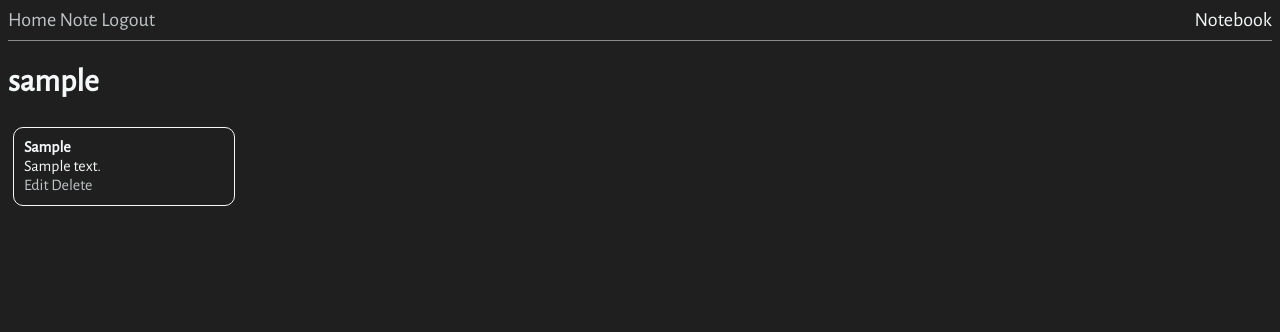
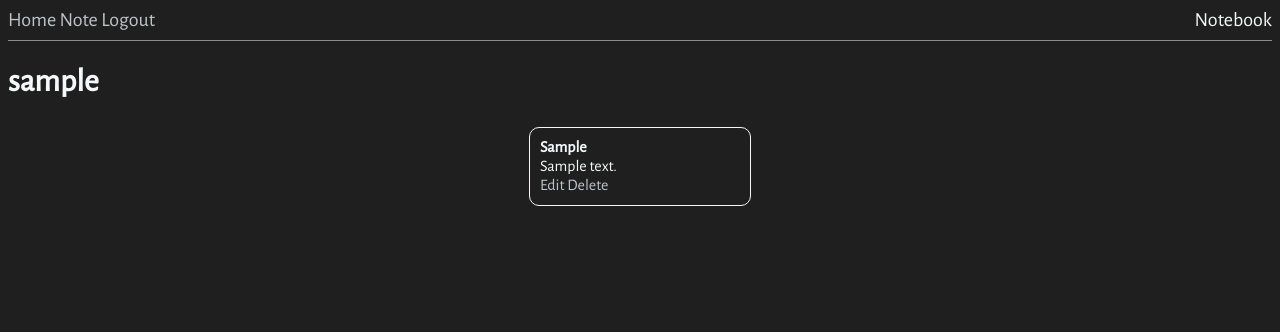
Before and after one commit to ResetMind/notebook, a Flask app: page / in a window 1280 px wide. Shown: the top 332 px of the page. Run offline with Flask 2, Linux system fonts and the light colour scheme; a user stored in the database is signed in; tables that the repository leaves empty hold one stand-in row (values such as "Sample post").

Commit message:
Блоки отцентрированы

```diff
--- a/app/static/css/styles.css
+++ b/app/static/css/styles.css
@@ -3,6 +3,11 @@ body {
     color: #f4f8f9;
     font-family: 'Alegreya Sans', sans-serif, "Lucida Sans Unicode";
     text-align: justify;
+}
+
+.content {
+    max-width: 1280px;
+    margin: 0 auto;
 }
 
 header {
@@ -36,7 +41,7 @@ hr {
 }
 
 .note_blocks {
-    /*display: inline-block;*/
+    margin:0 auto;
 }
 
 .note_block p {
--- a/app/templates/base.html
+++ b/app/templates/base.html
@@ -5,6 +5,7 @@
     <link href="https://fonts.googleapis.com/css?family=Alegreya+Sans&display=swap" rel="stylesheet">
 </head>
 <body>
+<div class="content">
     <header>
         <a href="{{ url_for('index') }}">Home</a>
         {% if current_user.is_anonymous %}
@@ -14,10 +15,9 @@
             <a href="{{ url_for('logout') }}">Logout</a>
         {% endif %}
         <span>Notebook</span>
-    <div style="clear: right;">
+        <div style="clear: right;"></div>
     </header>
     <hr>
-<div class="content">
     {% with messages = get_flashed_messages() %}
         {% if messages %}
             <ul>
--- a/app/templates/index.html
+++ b/app/templates/index.html
@@ -2,7 +2,7 @@
 
 {% block content %}
     <h1>{{ current_user.username }}</h1>
-    <div class="note_blocks" data-masonry='{ "itemSelector": ".note_block" }'>
+    <div class="note_blocks" data-masonry='{ "itemSelector": ".note_block", "columnWidth": ".note_block", "isFitWidth": "true" }'>
         {% for note in notes %}
             <div class="note_block"><p><b>{{ note.header }}</b></p> <p>{{ note.body }}</p>
                 <p><a href="{{ url_for('note_edit', username=current_user.username, id=note.id) }}">Edit</a>
```
Lines whose indentation alone changed are shown as unchanged.
